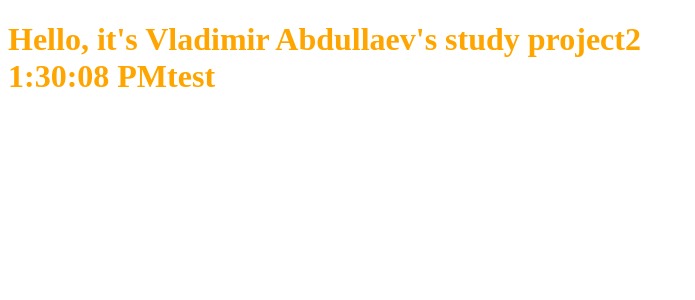
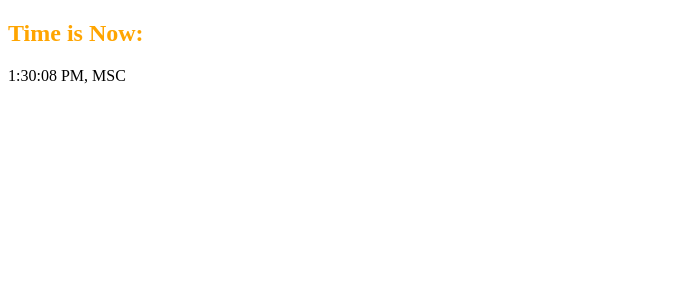
Before and after one commit to avoxa25/study-react, a React (Create React App) app: page / in a window 1280 px wide. Shown: the top 300 px of the page, without its empty margins (0-695 px from the left). Built offline with nearby package versions, Linux system fonts and the light colour scheme.

Commit message:
Testing state

```diff
--- a/src/components/app/app.tsx
+++ /dev/null
@@ -1,24 +0,0 @@
-import * as React from 'react';
-import * as ReactDOM from 'react-dom';
-
-export default class App extends React.Component<{}> {
-  public props: any;
-
-  constructor(props: any) {
-    super(props);
-
-    this.props = props;
-  }
-
-  render(): JSX.Element {
-    return (
-      <h1 className='red'>
-        Hello, it's Vladimir Abdullaev's study project2
-        <br />
-        {new Date().toLocaleTimeString()}
-
-        {this.props.test}
-      </h1>
-    )
-  }
-}
--- /dev/null
+++ b/src/components/clock/clock.tsx
@@ -0,0 +1,22 @@
+import * as React from 'react';
+
+export default class Clock extends React.Component<{}> {
+  public props: any;
+  public state: any;
+
+  constructor(props: any) {
+    super(props);
+
+    this.props = props;
+    this.state = {date: new Date()}
+  }
+
+  render(): JSX.Element {
+    return (
+      <section>
+        <h2 className="red">Time is Now:</h2>
+        <p>{this.state.date.toLocaleTimeString()}, {this.props.test}</p>
+      </section>
+    )
+  }
+}
--- a/src/index.tsx
+++ b/src/index.tsx
@@ -3,11 +3,11 @@ import * as ReactDOM from 'react-dom';
 
 import './global-styles.scss';
 
-import App from './components/app/app';
+import Clock from './components/clock/clock';
 
 ReactDOM.render(
   <React.StrictMode>
-    <App test="test" />
+    <Clock test="MSC" />
   </React.StrictMode>,
   document.getElementById('root')
 );
```
